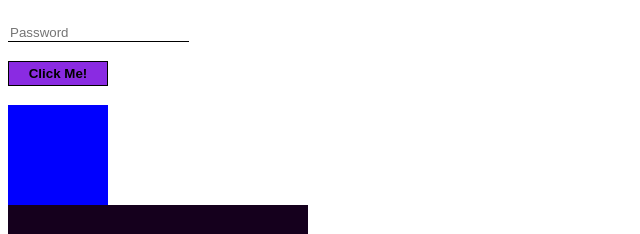
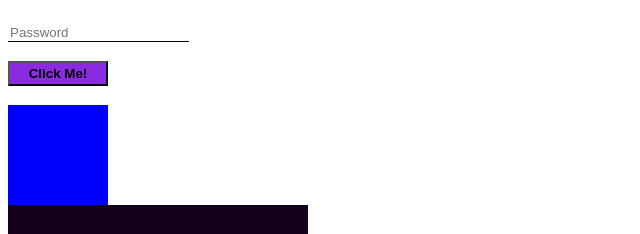
Before and after one commit to KawshalyaDe/Project-01, a plain HTML site: page index copy 2.html in a window 1280 px wide. Shown: the part 182-416 px from the top of the page, 0-640 px from the left. Drawn offline with Linux system fonts and the light colour scheme.

```diff
--- a/index copy 2.html
+++ b/index copy 2.html
@@ -15,9 +15,7 @@
             width: 100px;
             height: 25px;
             background-color: blueviolet;
-            border: solid;
             border-color: black;
-            border-width: 1px;
         }
 
         #box2{
```
